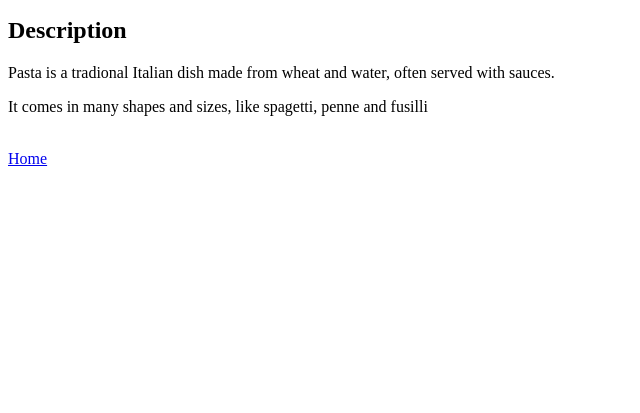
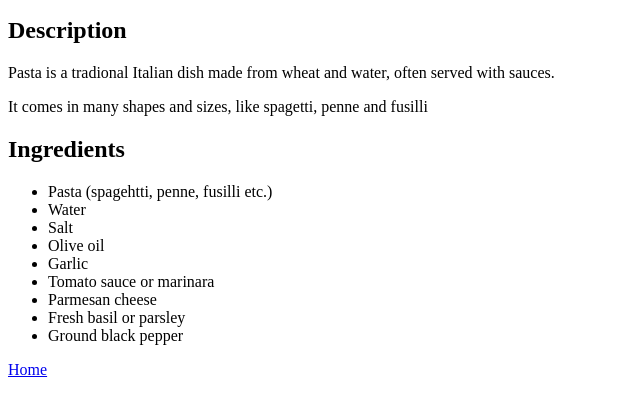
Before and after one commit to RunAWaker/odin-recipes, a plain HTML site: page recipes/pasta.html in a window 1280 px wide. Shown: the part 101-514 px from the top of the page, without its empty margins (0-640 px from the left). Drawn offline with Linux system fonts and the light colour scheme.

Commit message:
Added a ingredients list
Created a ingredients list with some options to make th spaghetti

```diff
--- a/recipes/pasta.html
+++ b/recipes/pasta.html
@@ -12,7 +12,18 @@
     <h2>Description</h2>
     <p>Pasta is a tradional Italian dish made from wheat and water, often served with sauces.</p>
     <p>It comes in many shapes and sizes, like spagetti, penne and fusilli</p>
-    <br>
+    <h2>Ingredients</h2>
+    <ul>
+        <li>Pasta (spagehtti, penne, fusilli etc.)</li>
+        <li>Water</li>
+        <li>Salt</li>
+        <li>Olive oil</li>
+        <li>Garlic</li>
+        <li>Tomato sauce or marinara</li>
+        <li>Parmesan cheese</li>
+        <li>Fresh basil or parsley</li>
+        <li>Ground black pepper</li>
+    </ul>
     <a href="../index.html">Home</a>
 
 </body>
```
